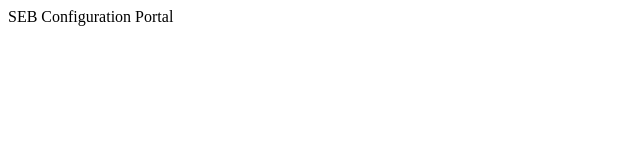
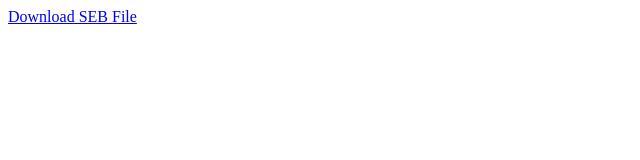
Before and after one commit to gen2be/seb-installer, a plain HTML site: page index.html in a window 1280 px wide. Shown: the whole page, without its empty margins (0-640 px from the left). Drawn offline with Linux system fonts and the light colour scheme.

Commit message:
added download link

```diff
--- a/index.html
+++ b/index.html
@@ -1,11 +1,11 @@
 <!DOCTYPE html>
 <html lang="en">
-<head>
-    <meta charset="UTF-8">
-    <meta name="viewport" content="width=device-width, initial-scale=1.0">
-    <title>Document</title>
-</head>
-<body>
-    SEB Configuration Portal
-</body>
+  <head>
+    <meta charset="UTF-8" />
+    <meta name="viewport" content="width=device-width, initial-scale=1.0" />
+    <title>Download SEB File</title>
+  </head>
+  <body>
+    <a href="SEB Configurations/MockConfig.seb" download>Download SEB File</a>
+  </body>
 </html>
```
